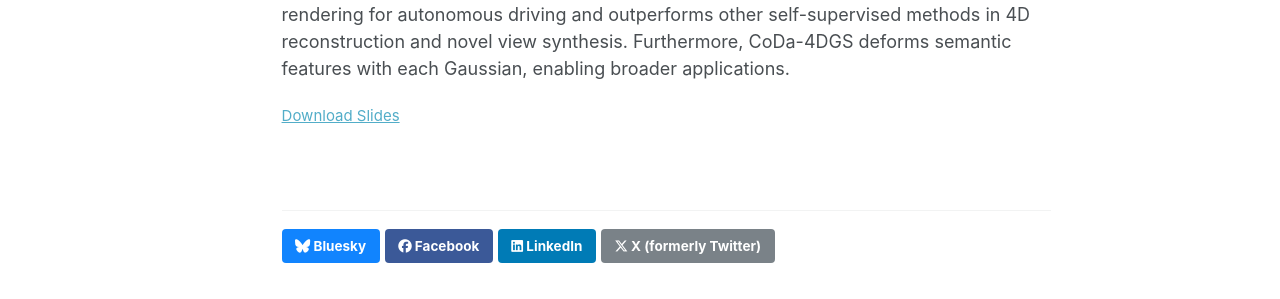
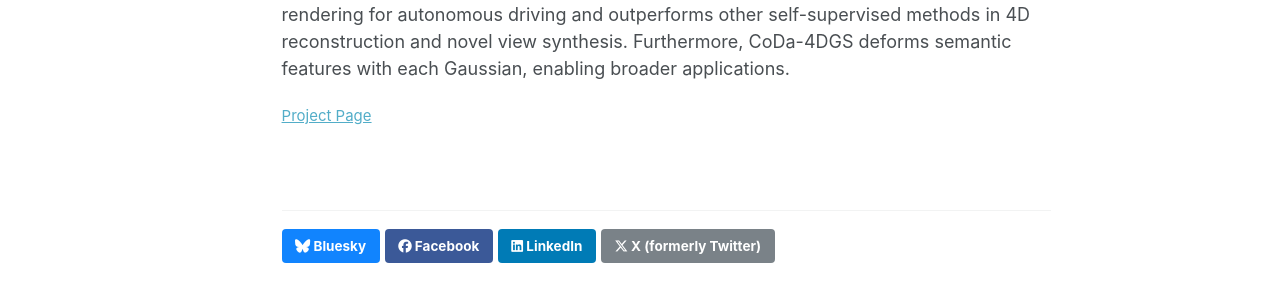
Before and after one commit to Chenwei-Liang/Chenwei-Liang.github.io, a Jekyll site: the page built from _publications/2025-06-25-CoDa-4DGS.md, in a window 1280 px wide and 1332 px high. Shown: the part 574-873 px from the top of the window. Built offline with Jekyll 4.4.1, drawn with Linux system fonts in a browser that asks for light colours; some web fonts are replaced; a script that is not in the unit is left out.

Commit message:
Update single.html

```diff
--- a/_layouts/single.html
+++ b/_layouts/single.html
@@ -48,29 +48,29 @@ layout: default
         {{ content }}
 
         {% if page.citation and page.paperurl and page.slidesurl and page.bibtexurl %}
-          <p style="font-size: smaller">Recommended citation: {{ page.citation }}<br /><a href="{{ page.paperurl }}">Download Paper</a> | <a href="{{ page.slidesurl }}">Download Slides</a> | <a href="{{ page.bibtexurl }}">Download Bibtex</a></p>
+          <p style="font-size: smaller">Recommended citation: {{ page.citation }}<br /><a href="{{ page.paperurl }}">Paper</a> | <a href="{{ page.slidesurl }}">Project Page</a> | <a href="{{ page.bibtexurl }}">Bibtex</a></p>
         {% elsif page.citation and page.paperurl and page.slidesurl %}
-          <p style="font-size: smaller">Recommended citation: {{ page.citation }}<br /><a href="{{ page.paperurl }}">Download Paper</a> | <a href="{{ page.slidesurl }}">Download Slides</a></p>
+          <p style="font-size: smaller">Recommended citation: {{ page.citation }}<br /><a href="{{ page.paperurl }}">Paper</a> | <a href="{{ page.slidesurl }}">Project Page</a></p>
         {% elsif page.citation and page.paperurl and page.bibtexurl %}
-          <p style="font-size: smaller">Recommended citation: {{ page.citation }}<br /><a href="{{ page.paperurl }}">Download Paper</a> | <a href="{{ page.bibtexurl }}">Download Bibtex</a></p>
+          <p style="font-size: smaller">Recommended citation: {{ page.citation }}<br /><a href="{{ page.paperurl }}">Paper</a> | <a href="{{ page.bibtexurl }}">Bibtex</a></p>
         {% elsif page.citation and page.paperurl %}
-          <p style="font-size: smaller">Recommended citation: {{ page.citation }}<br /><a href="{{ page.paperurl }}">Download Paper</a></p>
+          <p style="font-size: smaller">Recommended citation: {{ page.citation }}<br /><a href="{{ page.paperurl }}">Paper</a></p>
         {% elsif page.citation and page.slidesurl and page.bibtexurl %}
-          <p style="font-size: smaller">Recommended citation: {{ page.citation }}<br /><a href="{{ page.slidesurl }}">Download Slides</a> | <a href="{{ page.bibtexurl }}">Download Bibtex</a></p>
+          <p style="font-size: smaller">Recommended citation: {{ page.citation }}<br /><a href="{{ page.slidesurl }}">Project Page</a> | <a href="{{ page.bibtexurl }}">Bibtex</a></p>
         {% elsif page.citation and page.slidesurl %}
-          <p style="font-size: smaller">Recommended citation: {{ page.citation }}<br /><a href="{{ page.slidesurl }}">Download Slides</a></p>
+          <p style="font-size: smaller">Recommended citation: {{ page.citation }}<br /><a href="{{ page.slidesurl }}">Project Page</a></p>
         {% elsif page.slidesurl and page.bibtexurl %}
-          <p style="font-size: smaller"><a href="{{ page.slidesurl }}">Download Slides</a> | <a href="{{ page.bibtexurl }}">Download Bibtex</a></p>
+          <p style="font-size: smaller"><a href="{{ page.slidesurl }}">Download Slides</a> | <a href="{{ page.bibtexurl }}">Bibtex</a></p>
         {% elsif page.paperurl and page.bibtexurl %}
-          <p style="font-size: smaller"><a href="{{ page.paperurl }}">Download Paper</a> | <a href="{{ page.bibtexurl }}">Download Bibtex</a></p>
+          <p style="font-size: smaller"><a href="{{ page.paperurl }}">Download Paper</a> | <a href="{{ page.bibtexurl }}">Bibtex</a></p>
         {% elsif page.citation and page.bibtexurl %}
-          <p style="font-size: smaller">Recommended citation: {{ page.citation }}<br /><a href="{{ page.bibtexurl }}">Download Bibtex</a></p>
+          <p style="font-size: smaller">Recommended citation: {{ page.citation }}<br /><a href="{{ page.bibtexurl }}">Bibtex</a></p>
         {% elsif page.citation %}
           <p style="font-size: smaller">Recommended citation: {{ page.citation }}</p>
         {% elsif page.slidesurl %}
-          <p style="font-size: smaller"><a href="{{ page.slidesurl }}">Download Slides</a></p>
+          <p style="font-size: smaller"><a href="{{ page.slidesurl }}">Project Page</a></p>
         {% elsif page.bibtexurl %}
-          <p style="font-size: smaller"><a href="{{ page.bibtexurl }}">Download Bibtex</a></p>
+          <p style="font-size: smaller"><a href="{{ page.bibtexurl }}">Bibtex</a></p>
         {% endif %}
 
         {% if page.link %}<div><a href="{{ page.link }}" class="btn">{{ site.data.ui-text[site.locale].ext_link_label | default: "Direct Link" }}</a></div>{% endif %}
```
